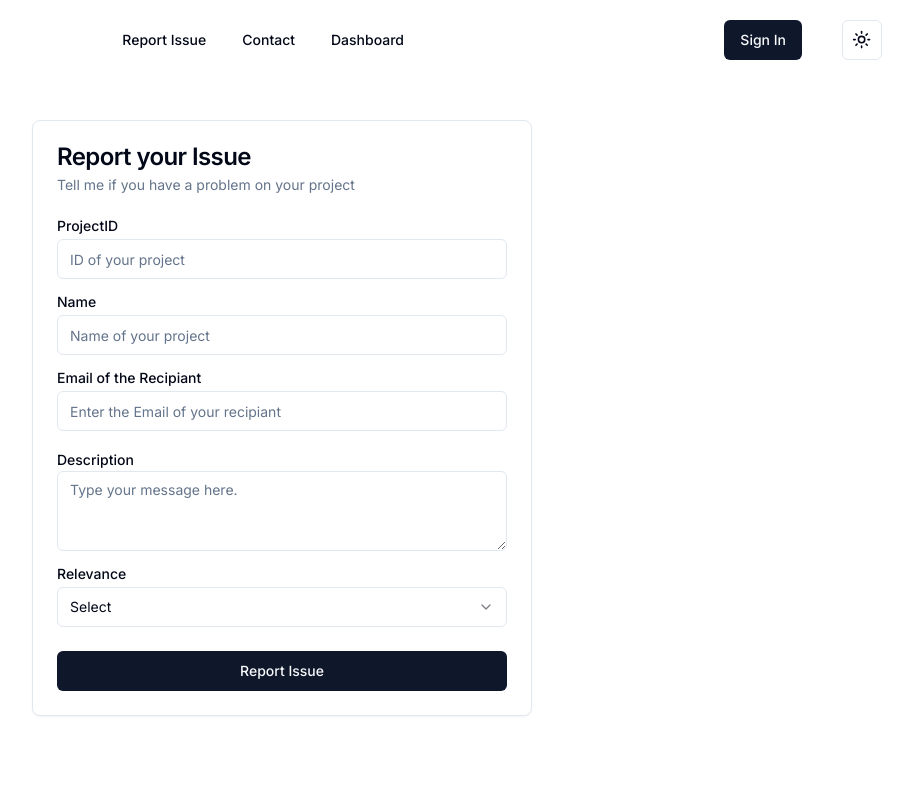
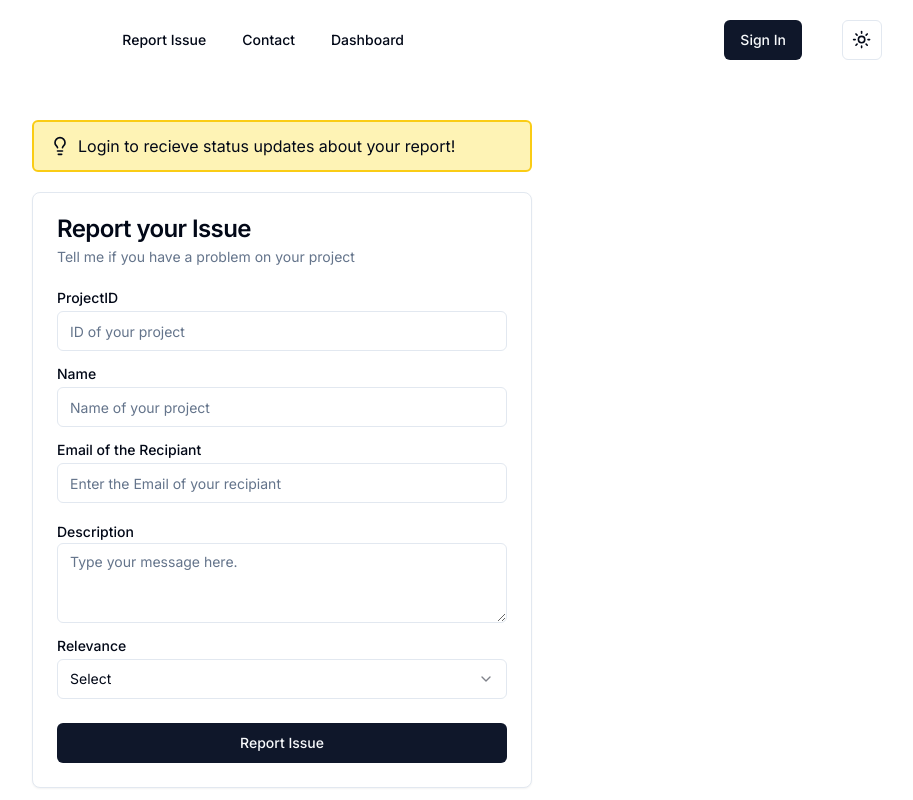
Before and after one commit to vLimax24/ticketsystem, a Next.js app: page /report in a window 1280 px wide. Shown: the whole page, without its empty margins (358-1271 px from the left). Built offline with nearby package versions, Linux system fonts and the light colour scheme; no server answers.

Commit message:
added status update tip

```diff
--- a/src/components/pageComponents/ticketCard/Card.tsx
+++ b/src/components/pageComponents/ticketCard/Card.tsx
@@ -1,6 +1,6 @@
 'use client'
 import { useState } from 'react'
-
+import LoginTip from './loginTip/LoginTip'
 import { Button } from "@/components/ui/button"
 import {
   Card,
@@ -62,6 +62,12 @@ export function CardForm() {
         setEmail("");
       };
   return (
+    <>
+
+      <div className='flex flex-col'>
+        <div className='mb-5'>
+          <LoginTip />
+        </div>
         <Card className="w-[500px]">
           <CardHeader>
             {message && (
@@ -121,6 +127,8 @@ export function CardForm() {
             <Button className="w-full" type='submit' onClick={handleSubmit}>Report Issue</Button>
           </CardFooter>
         </Card>
+      </div>
+    </>
   )
 }
 
--- /dev/null
+++ b/src/components/pageComponents/ticketCard/loginTip/LoginTip.tsx
@@ -0,0 +1,18 @@
+import { Lightbulb } from 'lucide-react'
+import { useSession } from 'next-auth/react'
+
+import React from 'react'
+
+const LoginTip = () => {
+    const { data: session, status } = useSession()
+    if(status === 'unauthenticated') {
+        return (
+            <div className='flex pr-1.5 pl-4 py-3 bg-yellow-300 bg-opacity-40 border-2 rounded-md border-yellow-400 items-center'>
+            <Lightbulb size={20}/>
+            <div className='ml-2'>Login to recieve status updates about your report!</div>
+            </div>
+        )
+    }
+}
+
+export default LoginTip
```
Lines whose indentation alone changed are shown as unchanged.
